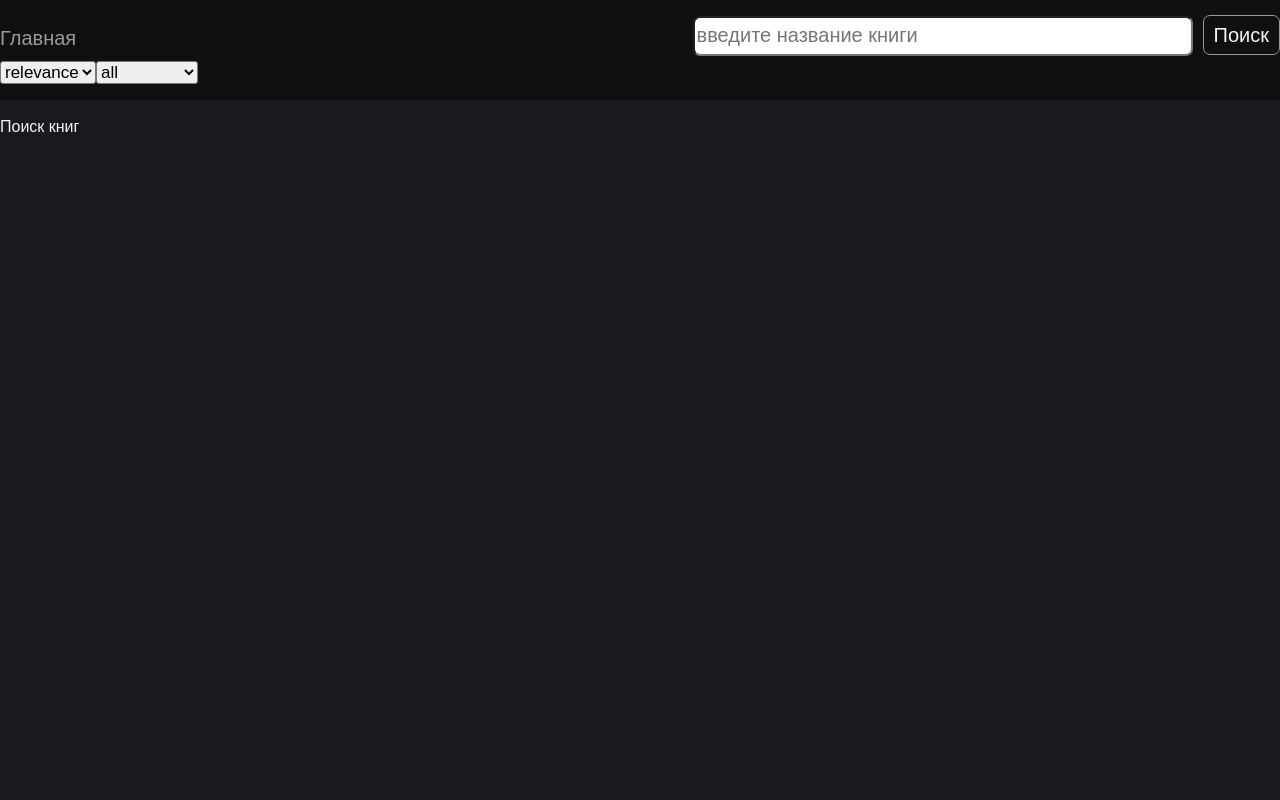
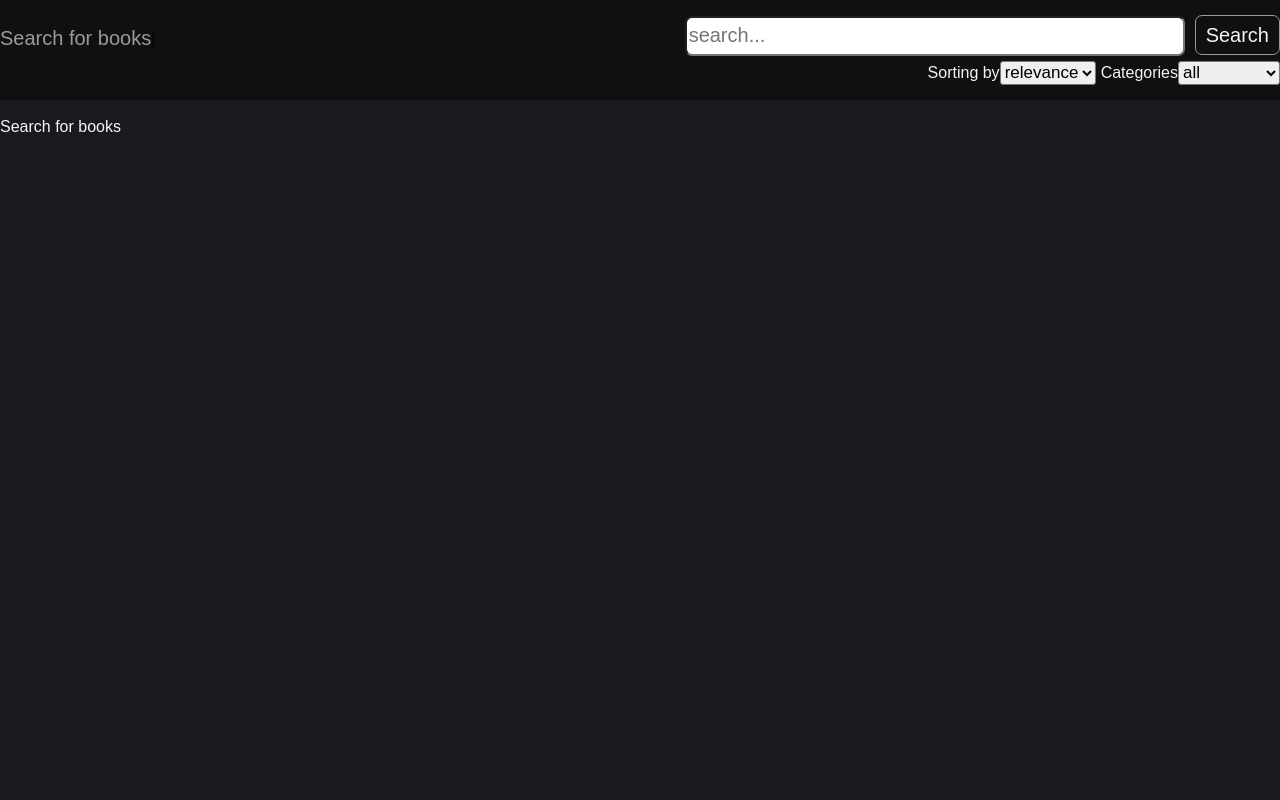
Before and after one commit to olgarachkova/books-app, a React app: page / in a window 1280 px wide. Shown: the top 800 px of the page. Built offline with nearby package versions, Linux system fonts and the light colour scheme.

Commit message:
style changes

```diff
--- a/src/components/BookCard/BookCard.js
+++ b/src/components/BookCard/BookCard.js
@@ -16,9 +16,9 @@ export function BookCard({ imagelink, title, authors, categories, description, i
             {imagelink && <img src={imagelink} alt={title} className="about-book-img" />}
             <div className="about-book-big-description">
                 <span className="book-title">{title}</span>
-                <span className="book-minititle">Авторы: {authorsCard}</span>
-                <p className="book-minititle">Категории: {categoriesCard}</p>
-                {isExtended && <p className="about-book-description">Описание: {description}</p>}
+                <span className="book-minititle">Authors: {authorsCard}</span>
+                <p className="book-minititle">Categories: {categoriesCard}</p>
+                {isExtended && <p className="about-book-description">Description: {description}</p>}
             </div>
         </article>
     )
--- a/src/components/ContentBox/ContentBox.scss
+++ b/src/components/ContentBox/ContentBox.scss
@@ -9,7 +9,7 @@ $width: 1280px;
 }
 
 .content {
-    padding-top: 15px;
+    padding: 15px 0;
     min-height: 100vh;
     background-color: $grey2;
     color: $white1;
--- a/src/components/Footer/Footer.js
+++ b/src/components/Footer/Footer.js
@@ -8,7 +8,7 @@ export function Footer() {
         <footer className="footer">
             <div className="container">
                 <menu className="footer-menu">
-                    <li className="footer-menu-item"><Link to='/' className="footer-menu-item-link">О нас</Link></li>
+                    <li className="footer-menu-item"><Link to='/' className="footer-menu-item-link">main page</Link></li>
                 </menu>
             </div>
         </footer>
--- a/src/components/Header/Header.js
+++ b/src/components/Header/Header.js
@@ -27,6 +27,7 @@ export function Header() {
     const handleSubmit = (event) => {
         event.preventDefault();
         history.push(`/search?search=${searchQuery}&orderBy=${orderBy}&subject=${subject}`);
+        document.querySelector('.search').value = '';
     }
 
     return (
@@ -34,16 +35,18 @@ export function Header() {
             <div className="container">
                 <div className="header-container">
                     <nav className="header-menu">
-                        <Link to="/" className="header-menu-item">Главная</Link>|
+                        <Link to="/" className="header-menu-item">Search for books</Link>|
                     </nav>
                     <form onSubmit={handleSubmit} >
-                        <input type="text" name="search" placeholder="введите название книги" className="search"
+                        <input type="text" name="search" placeholder="search..." className="search"
                             onChange={handleInputChange} />
-                        <Button type="submit">Поиск</Button>
+                        <Button type="submit">Search</Button>
                     </form>
                 </div>
-                <div>
+                <div className='header-selects-container'>
+                    <p className='header-text'>Sorting by</p>
                     <Select values={['relevance', 'newest']} currentValue={orderBy} onChange={handleOrderBySelectChange} />
+                    <p className='header-text'>Categories</p>
                     <Select values={['all', 'art', 'biography', 'computers', 'history', 'medical', 'poetry']} currentValue={subject} onChange={handleSubjectSelectChange} />
                 </div>
             </div>
--- a/src/components/Header/Header.scss
+++ b/src/components/Header/Header.scss
@@ -43,6 +43,16 @@ $header-minheight: 30px;
     margin-bottom: 5px;
 }
 
+.header-selects-container {
+    display: flex;
+    justify-content: flex-end;
+}
+
+.header-text {
+    color: $white1;
+    padding-left: 5px;
+}
+
 @media screen and (max-width: 600px) {
     .header-container {
         display: flex;
--- a/src/components/SearchPage/SearchPage.js
+++ b/src/components/SearchPage/SearchPage.js
@@ -8,7 +8,7 @@ import { BookCard } from "components/BookCard";
 export function SearchPage({ results, totalItems }) {
     return (
         <div className='searchpage'>
-            <p>Найдено {totalItems} книг</p>
+            <p>Found {totalItems} results</p>
             {results.map((book, idx) =>
                 <Link to={'/book/' + book.id} key={book.id + idx}>
                     <BookCard
--- a/src/components/StartPage/StartPage.js
+++ b/src/components/StartPage/StartPage.js
@@ -2,6 +2,6 @@ import React from 'react';
 
 export function StartPage() {
     return (
-        <p>Поиск книг</p>
+        <p>Search for books</p>
     )
 }
```
